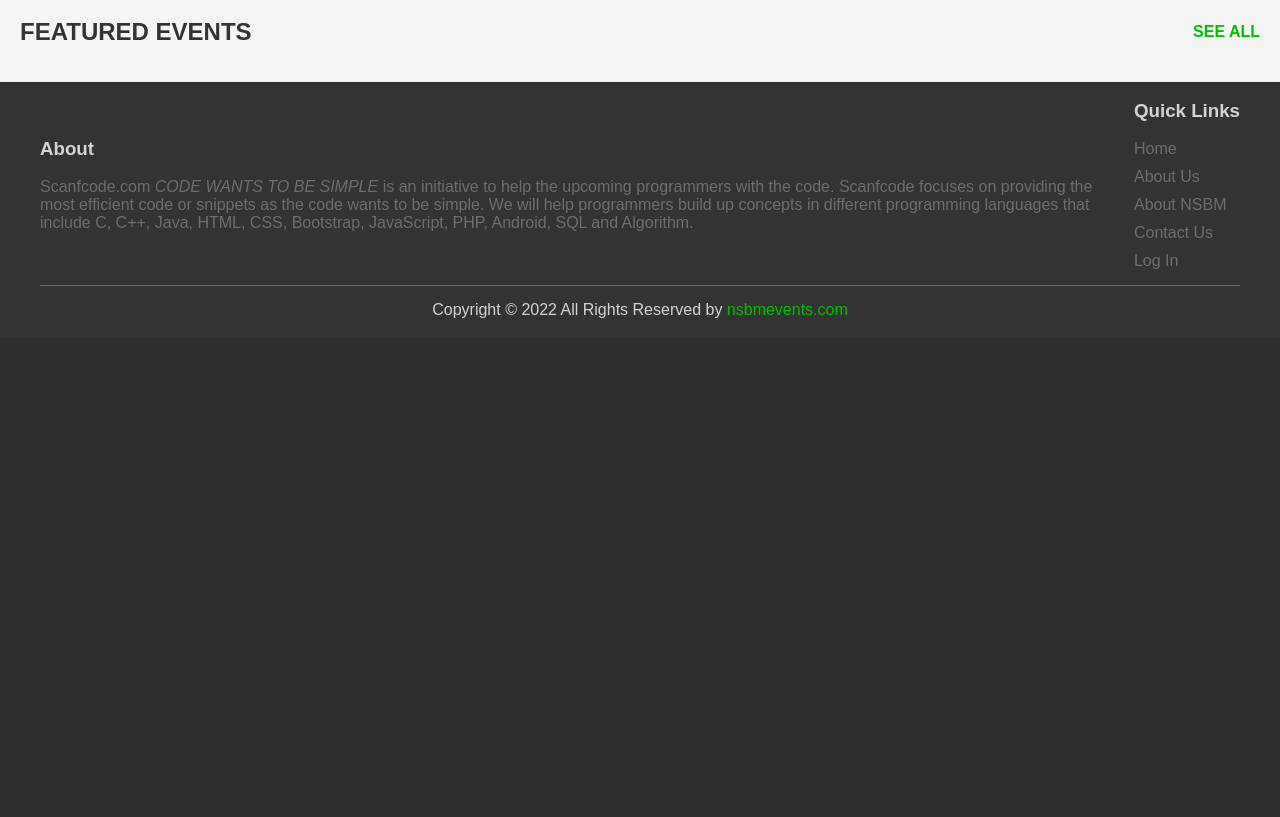
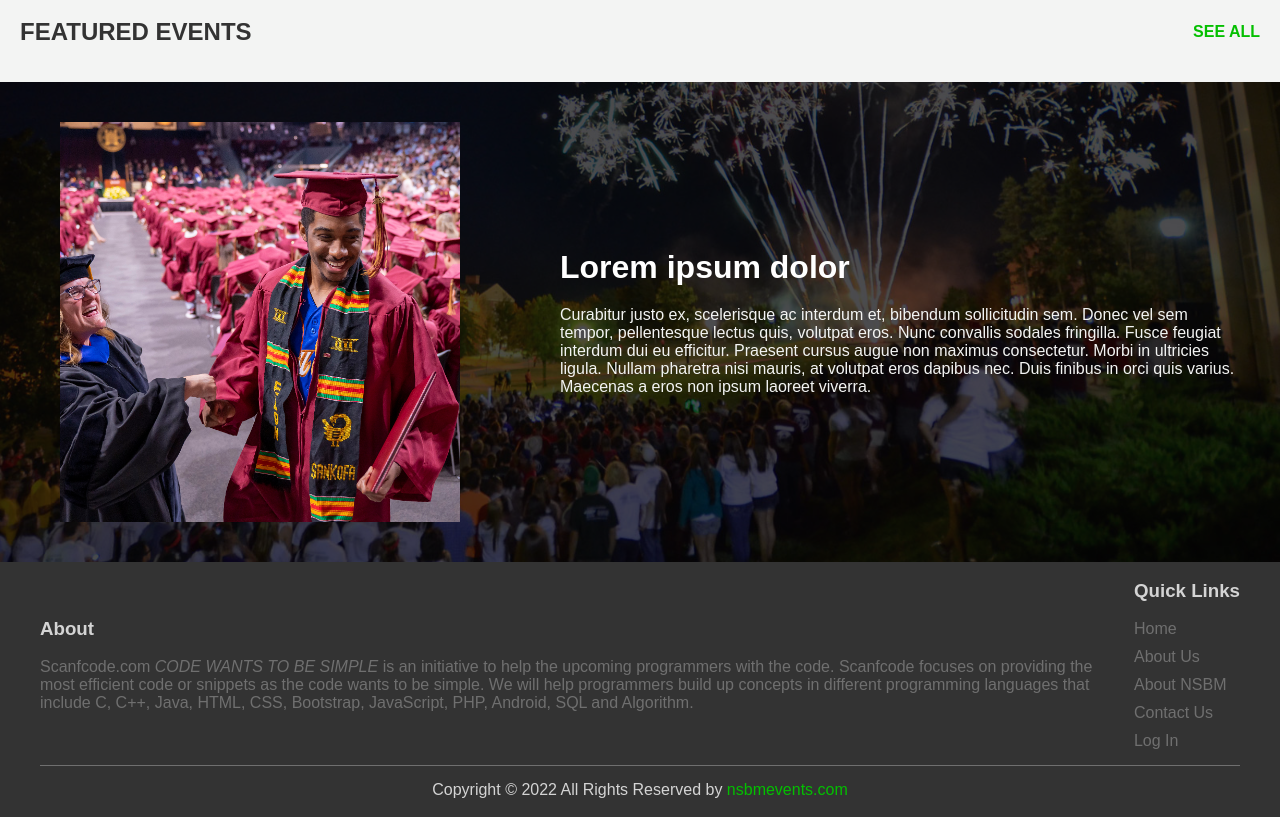
Before and after one commit to kasundularaam/NSBMEvents, a PHP site: page /pages/index.php in a window 1280 px wide. Shown: the part 468-1285 px from the top of the page. Before the commit the page ends 786 px from the top, so only its background shows below. Run offline with PHP 8.4, Linux system fonts and the light colour scheme; data that the repository does not hold is empty.

Commit message:
home page section3 added

```diff
--- a/pages/index.php
+++ b/pages/index.php
@@ -20,7 +20,7 @@ function getAllEvents()
 
     $helper->connect();
 
-    $sql = "SELECT * FROM events ORDER BY eventId DESC LIMIT 6 ";
+    $sql = "SELECT * FROM events ORDER BY eventId DESC LIMIT 6";
     $params = [];
     $stmt = $helper->query($sql, $params);
     $events = $stmt->fetchAll();
@@ -161,6 +161,19 @@ $events = getAllEvents();
   </div>
 </div>
 <br>
+
+<div class="width100 background-img3 padding-v40">
+  <div class="row space-around">
+    <img class="padding-h60 height400px width400px cover" src="../images/display_img1.jpg" alt="">
+    <div class="padding-h40 col align-start gap20">
+      <h1 class="lighter">Lorem ipsum dolor</h1>
+      <p class="light">Curabitur justo ex, scelerisque ac interdum et, bibendum sollicitudin sem. Donec vel sem tempor, pellentesque lectus quis, volutpat eros. Nunc convallis sodales fringilla. Fusce feugiat interdum dui eu efficitur. Praesent cursus augue non maximus consectetur. Morbi in ultricies ligula. Nullam pharetra nisi mauris, at volutpat eros dapibus nec. Duis finibus in orci quis varius. Maecenas a eros non ipsum laoreet viverra.</p>
+    </div>
+  </div>
+</div>
+
+
+
 <?php include "../components/footer.php" ?>
 
 </html>
--- a/style.css
+++ b/style.css
@@ -361,6 +361,22 @@ hr{
     width: 25%;
 }
 
+.width100px{
+    width: 100px;
+}
+
+.width200px{
+    width: 200px;
+}
+
+.width300px{
+    width: 300px;
+}
+
+.width400px{
+    width: 400px;
+}
+
 .height100{
     height: 100%;
 }
@@ -437,6 +453,13 @@ hr{
 
 .background-img2{
     background-image: url("https://images.unsplash.com/photo-1501281668745-f7f57925c3b4?ixlib=rb-4.0.3&ixid=MnwxMjA3fDB8MHxwaG90by1wYWdlfHx8fGVufDB8fHx8&auto=format&fit=crop&w=1740&q=80");
+    background-size: cover;
+    background-position:50% 50%;
+    box-shadow: inset 0 0 0 1000px rgba(0,0,5,.7);
+}
+
+.background-img3{
+    background-image: url("./images/background2.jpg");
     background-size: cover;
     background-position:50% 50%;
     box-shadow: inset 0 0 0 1000px rgba(0,0,5,.7);
```
Also changed, not shown: images/background2.jpg (added), images/display_img1.jpg (added).
